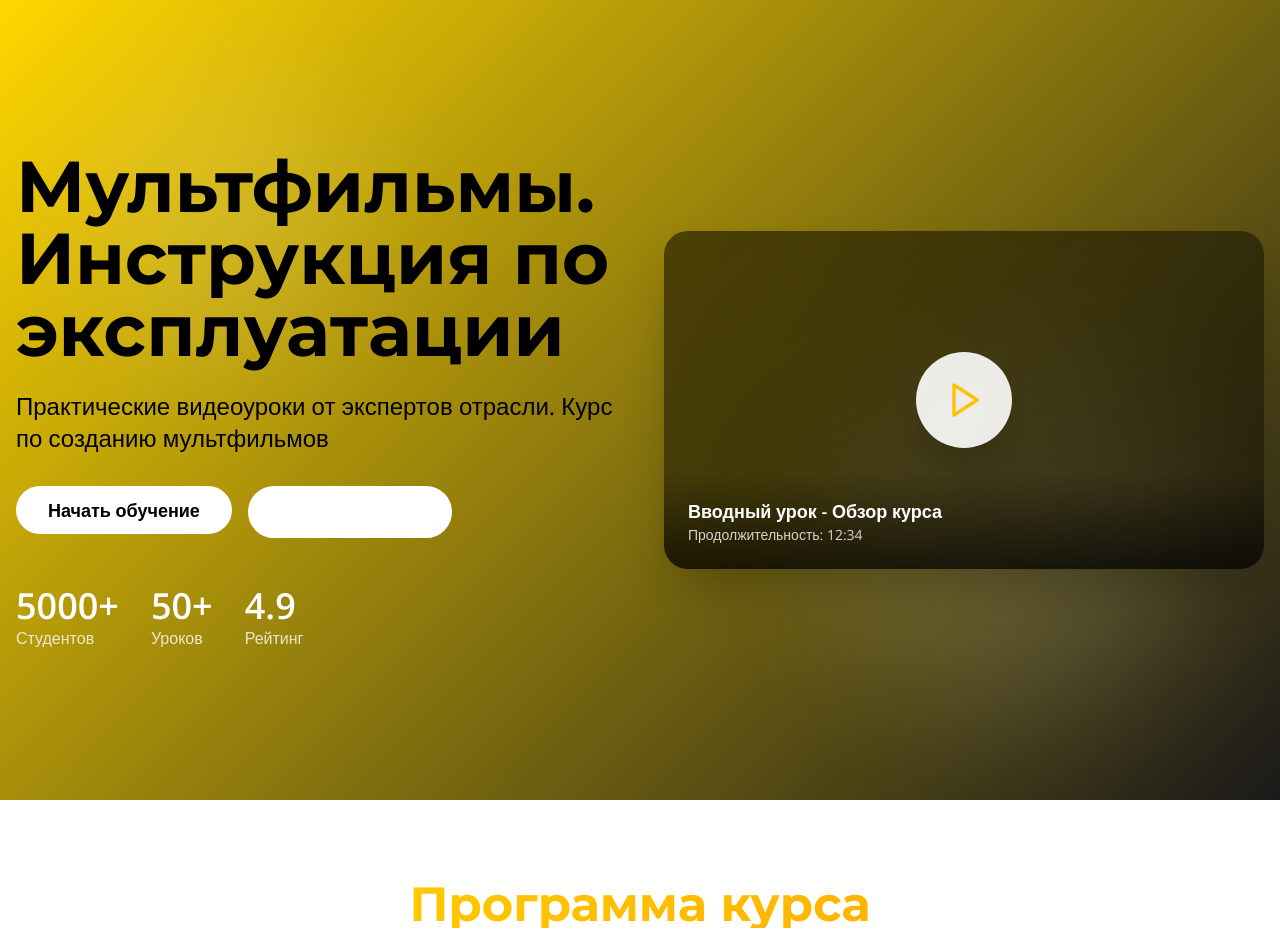
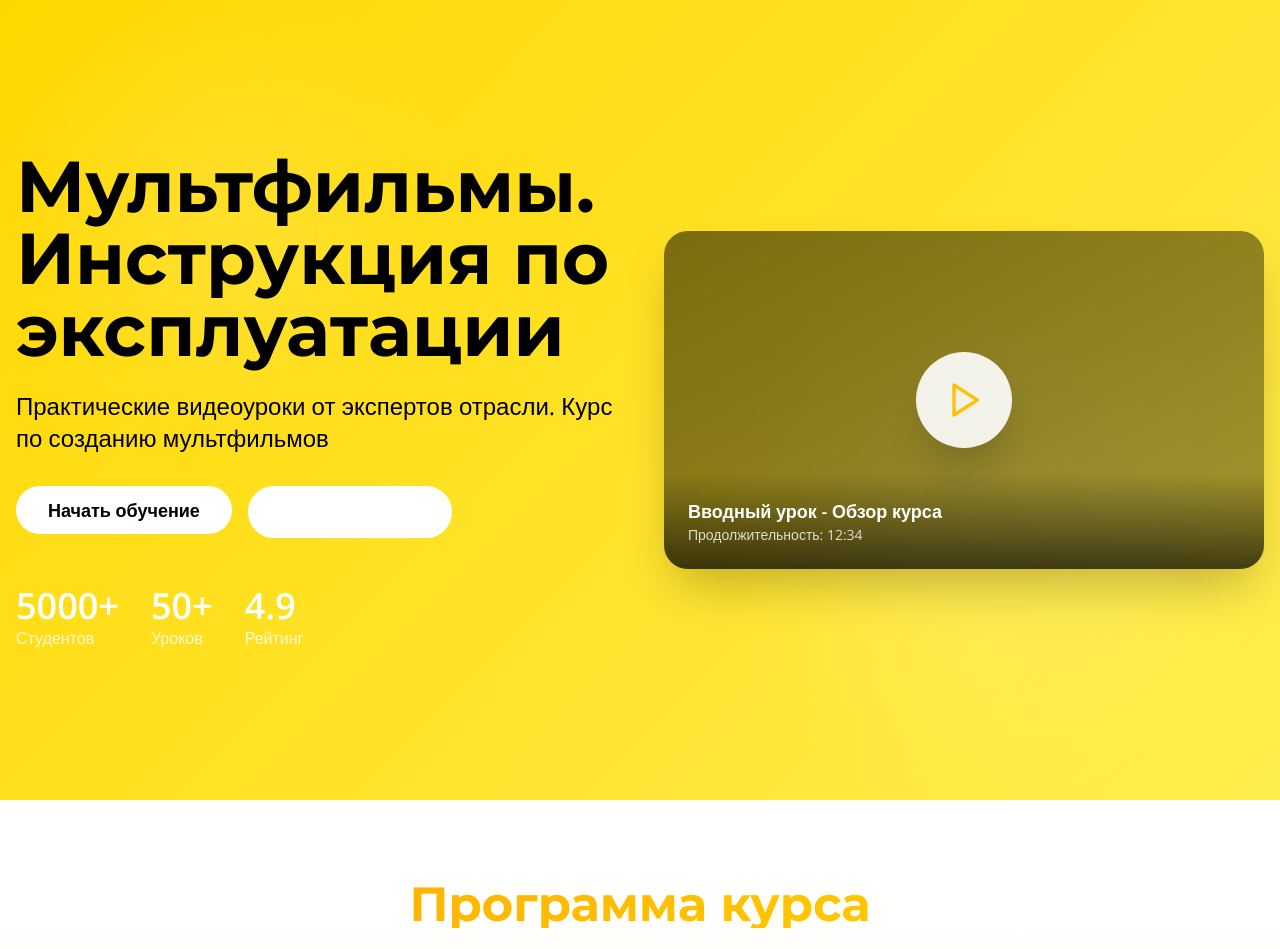
Before and after one commit to pr-poehali-dev/video-sales-landing, a React (Vite) app: page / in a window 1280 px wide. Shown: the top 949 px of the page. Built offline with nearby package versions, Linux system fonts and the light colour scheme.

Commit message:
Добавить желтый оттенок

```diff
--- a/src/index.css
+++ b/src/index.css
@@ -115,11 +115,11 @@
 
 @layer utilities {
   .gradient-coral-teal {
-    background: linear-gradient(135deg, #ffd700 0%, #1a1a1a 100%);
+    background: linear-gradient(135deg, #ffd700 0%, #ffed4e 100%);
   }
 
   .gradient-text {
-    background: linear-gradient(135deg, #ffd700 0%, #ffa500 100%);
+    background: linear-gradient(135deg, #ffa500 0%, #ffd700 100%);
     -webkit-background-clip: text;
     -webkit-text-fill-color: transparent;
     background-clip: text;
```
